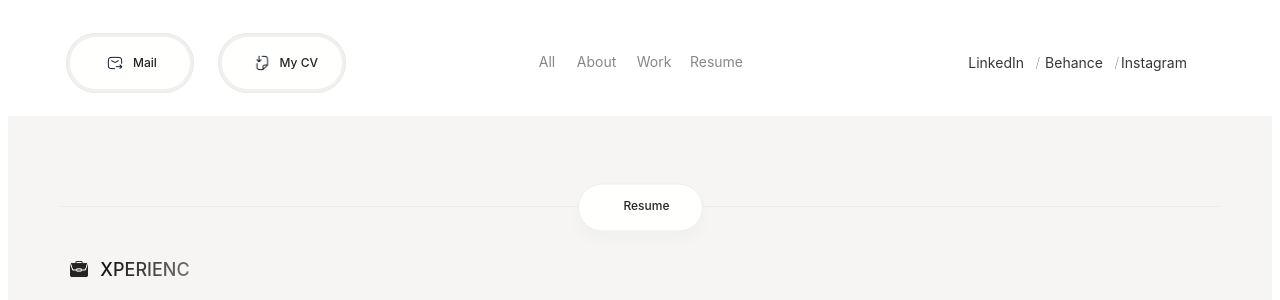
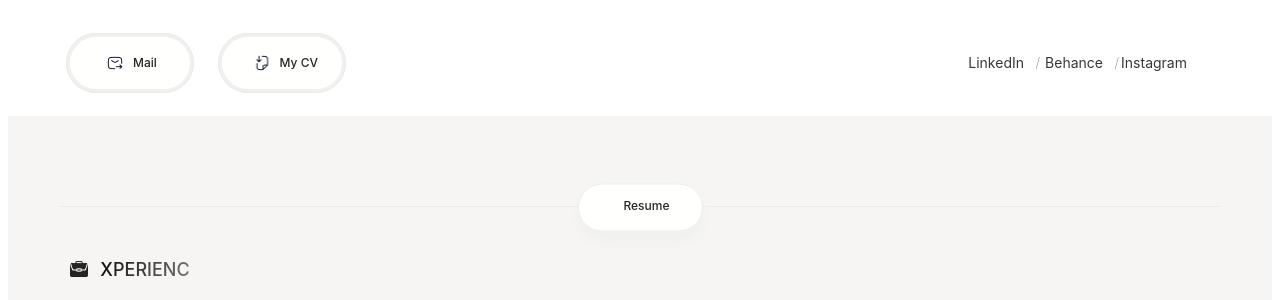
Before and after one commit to manzis/me, a PHP site: page /resume.html in a window 1280 px wide. Shown: the top 300 px of the page. Run offline with PHP 8.4, Linux system fonts and the light colour scheme; some web fonts are replaced.

Commit message:
changed the nav option to none

```diff
--- a/header/navbar.css
+++ b/header/navbar.css
@@ -269,7 +269,7 @@
     border-radius: 74px;
   }
   .frame-e {
-    display: flex;
+    display: none;
     align-items: center;
     justify-content: center;
     flex-wrap: nowrap;
@@ -998,7 +998,7 @@
     overflow: hidden;
   }
   .mob-frame-16 {
-    display: flex;
+    display: none;
     align-items: center;
     justify-content: center;
     align-self: stretch;
```
